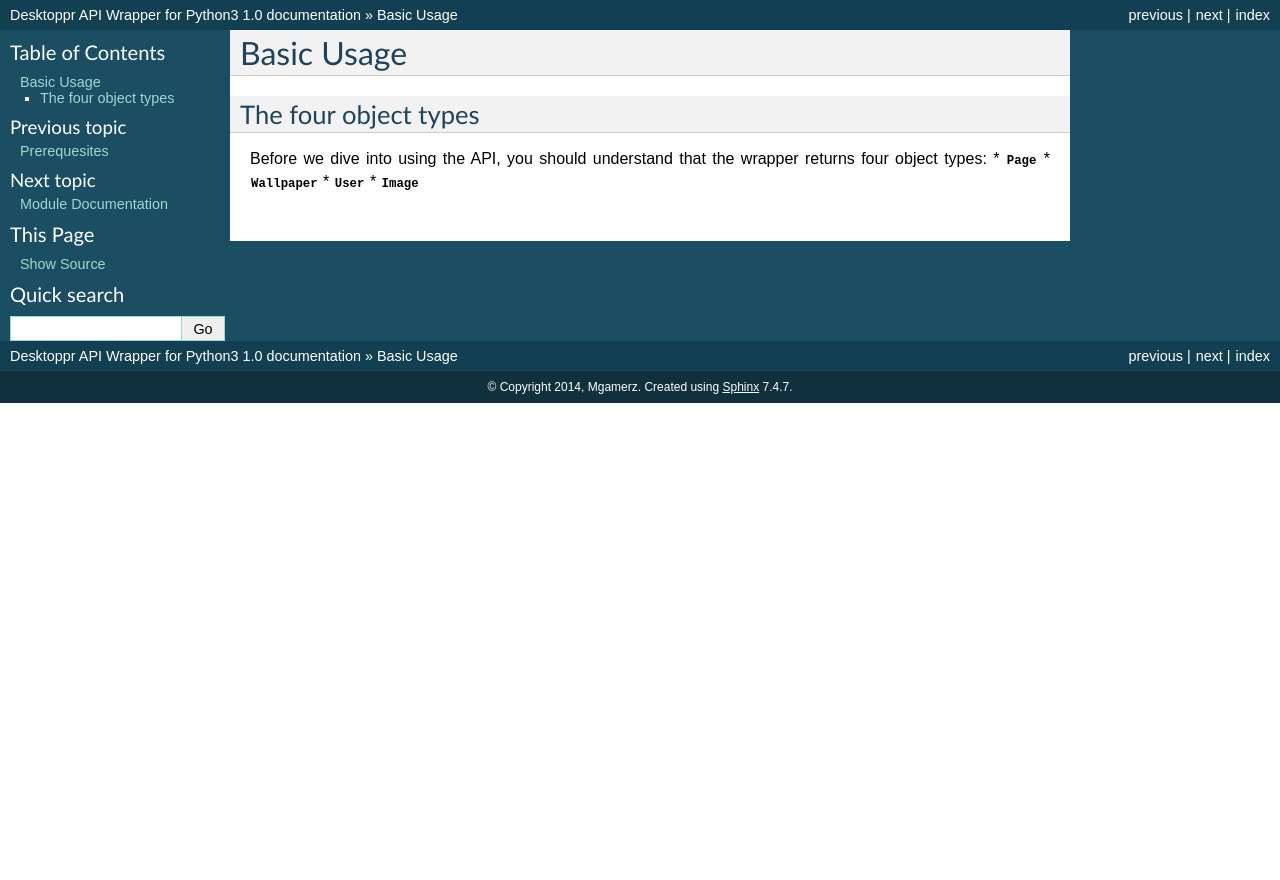
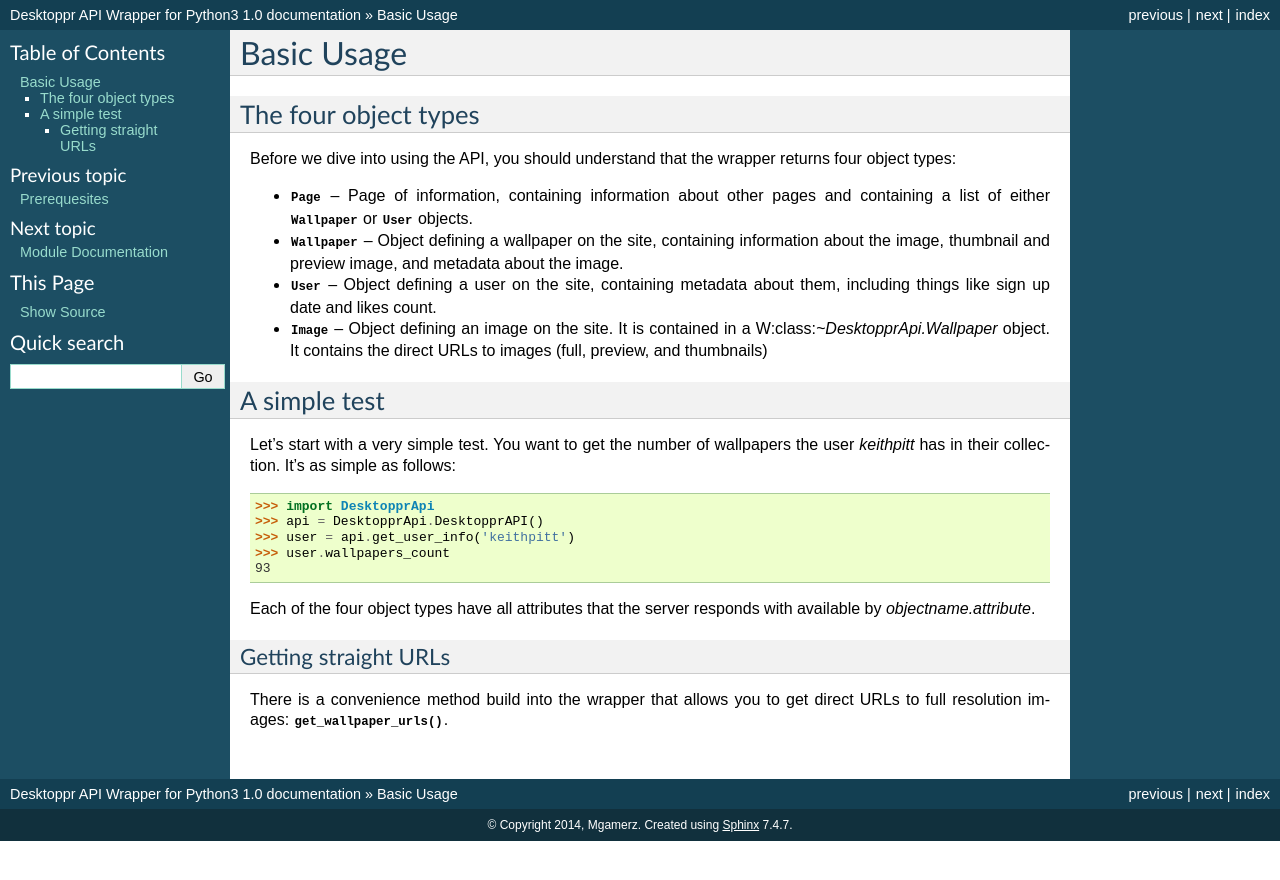
Before and after one commit to Mgamerz/desktopprapi_pythonwrapper, a Sphinx documentation site: the page built from docs/source/basics.rst, in a window 1280 px wide. Shown: the top 880 px of the page. Built offline with Sphinx 7.4.7, drawn with Linux system fonts in a browser that asks for light colours.

Commit message:
More documentation.

```diff
--- a/DesktopprApi.py
+++ b/DesktopprApi.py
@@ -164,7 +164,7 @@
             return None
 
     def get_wallpaper_urls(self, page=1, safefilter='safe'):
-        """This is a subset of get_wallpapers(), which returns a page of wallpaper URLs. The API does not document \
+        """This is a subset of :meth:`get_wallpapers`, which returns a page of wallpaper URLs. The API does not document \
         sorting options.
         It uses the same interface as get_wallpapers.
 
--- a/docs/source/basics.rst
+++ b/docs/source/basics.rst
@@ -1,10 +1,31 @@
-*****
 Basic Usage
-*****
+***********
 The four object types
 =====================
 Before we dive into using the API, you should understand that the wrapper returns four object types:
-* :class:`Page`
-* :class:`Wallpaper`
-* :class:`User`
-* :class:`Image`
+
+
+* :class:`~DesktopprApi.Page` -- Page of information, containing information about other pages and containing a list of either :class:`~DesktopprApi.Wallpaper` or :class:`~DesktopprApi.User` objects.
+* :class:`~DesktopprApi.Wallpaper` -- Object defining a wallpaper on the site, containing information about the image, thumbnail and preview image, and metadata about the image.
+* :class:`~DesktopprApi.User` -- Object defining a user on the site, containing metadata about them, including things like sign up date and likes count.
+* :class:`~DesktopprApi.Image` -- Object defining an image on the site. It is contained in a W:class:`~DesktopprApi.Wallpaper` object. It contains the direct URLs to images (full, preview, and thumbnails)
+
+A simple test
+=============
+
+Let's start with a very simple test. You want to get the number of wallpapers the user *keithpitt* has in their collection. It's as simple as follows:
+
+.. code-block:: python
+
+	>>> import DesktopprApi
+	>>> api = DesktopprApi.DesktopprAPI()
+	>>> user = api.get_user_info('keithpitt')
+	>>> user.wallpapers_count
+	93
+
+Each of the four object types have all attributes that the server responds with available by *objectname.attribute*.
+
+Getting straight URLs
++++++++++++++++++++++
+
+There is a convenience method build into the wrapper that allows you to get direct URLs to full resolution images: :meth:`~DesktopprApi.get_wallpaper_urls`.
```
